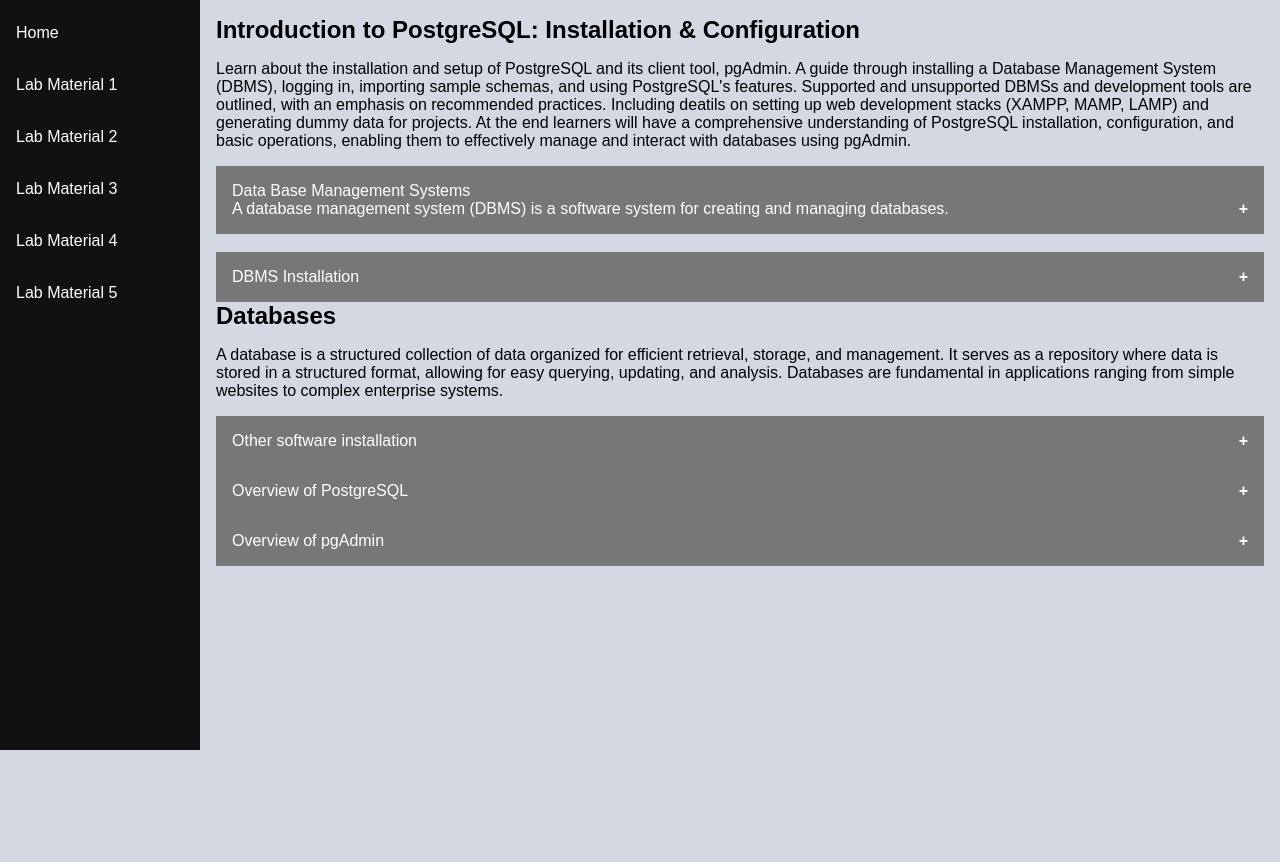
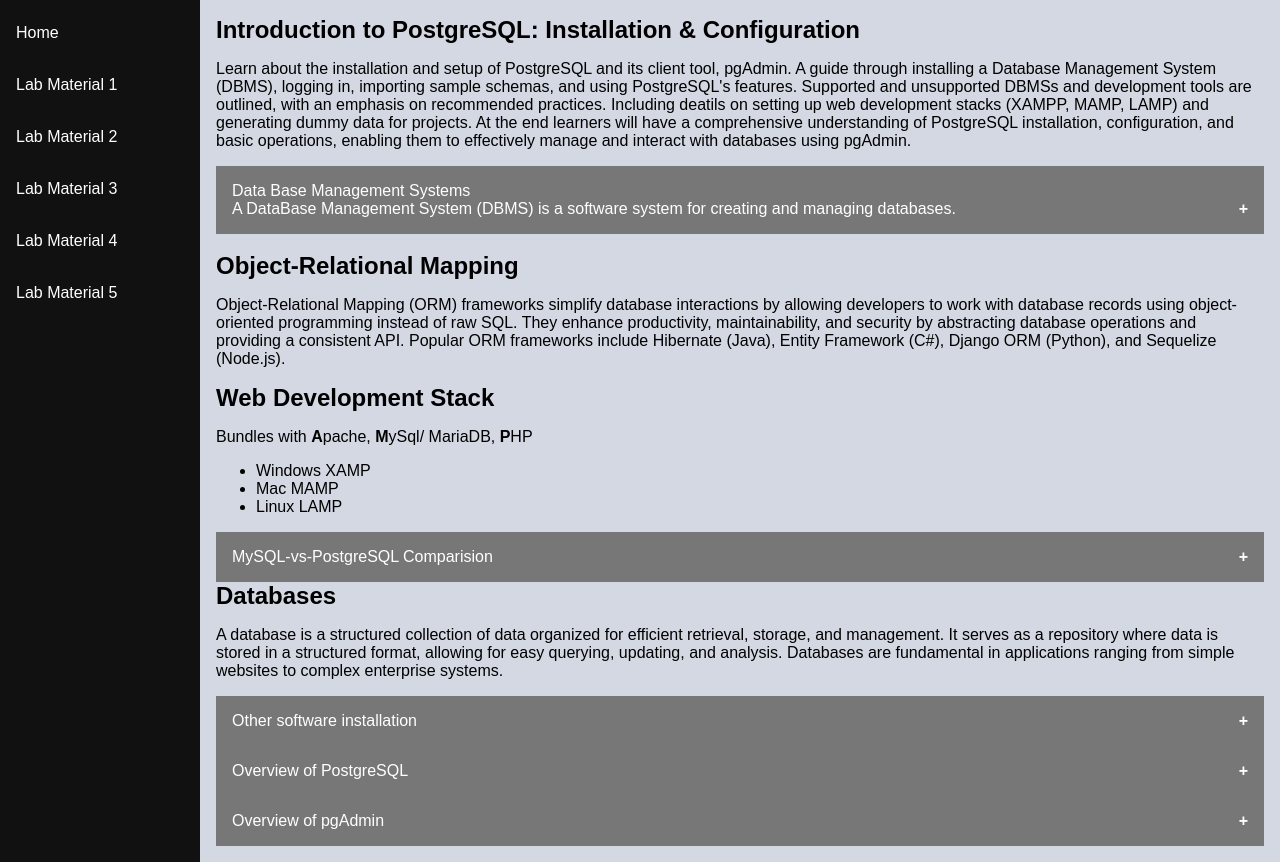
Before and after one commit to Maha-Muthu/query-craft, a Flask app: page /lab-material-one in a window 1280 px wide. Shown: the part 50-912 px from the top of the page. Before the commit the page ends 800 px from the top, so only its background shows below. Run offline with Flask 2, Linux system fonts and the light colour scheme; some libraries are stand-ins or nearby versions.

Commit message:
Lab Material 1 Content

```diff
--- a/static/css/collapsible-design.css
+++ b/static/css/collapsible-design.css
@@ -1,4 +1,5 @@
-/* Collapsible Button */
+/* This stylesheet includes styling for collapsibles for all the pages */
+
 .container .collapsible {
     background-color: #777;
     color: white;
@@ -8,11 +9,13 @@
     border: none;
     text-align: left;
     outline: none;
-    font-size: 1rem; /* Use rem units for font size */
+    font-size: 1rem;
     box-sizing: border-box;
+    overflow-x: auto;
 }
 
-.container .active, .collapsible:hover {
+.container .active,
+.collapsible:hover {
     background-color: #555;
 }
 
@@ -21,16 +24,15 @@
     color: white;
     font-weight: bold;
     float: right;
-    margin-left: 0.5rem; /* Use rem units for margin */
+    margin-left: 0.5rem;
 }
 
 .container .active:after {
     content: "\2212";
 }
 
-/* Collapsible Content */
 .container .content {
-    padding: 0 1rem; /* Use rem units for padding */
+    padding: 0 1rem;
     max-height: 0;
     overflow: hidden;
     transition: max-height 0.2s ease-out;
--- /dev/null
+++ b/static/css/table-design.css
@@ -0,0 +1,34 @@
+.table-container {
+    width: 90%;
+    margin: 0 auto;
+    overflow-x: auto; /* Adds horizontal scroll if needed */
+    box-shadow: 0 0.25em 0.5em rgba(0, 0, 0, 0.1);
+    background-color: #fff;
+    border-radius: 0.5em;
+    padding: 1em;
+}
+
+.responsive-table {
+    width: 100%;
+    border-collapse: collapse;
+    overflow: hidden;
+}
+
+.responsive-table thead {
+    background-color: #007bff;
+    color: #fff;
+}
+
+.responsive-table th, .responsive-table td {
+    padding: 1em;
+    text-align: left;
+    border-bottom: 0.1em solid #ddd;
+}
+
+.responsive-table th {
+    font-size: 1.1em;
+}
+
+.responsive-table tbody tr:nth-child(even) {
+    background-color: #f2f2f2;
+}
--- a/static/js/collapsiblescript.js
+++ b/static/js/collapsiblescript.js
@@ -1,8 +1,8 @@
-var coll = document.getElementsByClassName("collapsible");
-var i;
+var collapsibles = document.getElementsByClassName("collapsible");
+var collapsibleIterator;
 
-for (i = 0; i < coll.length; i++) {
-  coll[i].addEventListener("click", function() {
+for (collapsibleIterator = 0; collapsibleIterator < collapsibles.length; collapsibleIterator++) {
+  collapsibles[collapsibleIterator].addEventListener("click", function() {
     this.classList.toggle("active");
     var content = this.nextElementSibling;
     if (content.style.maxHeight){
--- a/templates/lab-material-one.html
+++ b/templates/lab-material-one.html
@@ -4,10 +4,10 @@
 <head>
   <meta charset="UTF-8">
   <meta name="viewport" content="width=device-width, initial-scale=1.0">
-  <title>Student Homepage</title>
+  <title>Databases Lab 1</title>
   <link rel="stylesheet" href="static/css/page-skeleton-design.css">
   <link rel="stylesheet" href="static/css/collapsible-design.css">
-
+  <link rel="stylesheet" href="static/css/table-design.css">
 </head>
 
 <body>
@@ -35,9 +35,10 @@
         for projects. At the end learners will have a comprehensive understanding of PostgreSQL installation,
         configuration, and basic operations, enabling them to effectively manage and interact with databases using
         pgAdmin.</p>
-      <button class="collapsible">Data Base Management Systems <br> A database management system (DBMS) is a software
+      <button class="collapsible">Data Base Management Systems <br> A DataBase Management System (DBMS) is a software
         system for creating and managing databases.</button>
       <div class="content">
+        <br>
         <p>The suggested DBMS for this course are:</p>
         <ul>
           <li>MySQL</li>
@@ -62,13 +63,75 @@
           <li>Map/Reduce frameworks</li>
           <li>Semantic data stores</li>
         </ul>
+        <p>Some DBMS Clients are:</p>
+        <ul>
+          <li>MySQL Workbench</li>
+          <li>Database Workbench</li>
+          <li>Dbeaver</li>
+          <li>Heidisql</li>
+          <li>Phpmyadmin</li>
+          <li>Pgadmin</li>
+        </ul>
+        <p>Some Development Tools include:</p>
+        <ul>
+          <li>Java</li>
+          <li>PHP</li>
+          <li>Nodejs/JavaScript</li>
+          <li>Python</li>
+          <li>.NET</li>
+          <li>C</li>
+          <li>C++</li>
+        </ul>
+        <p>For this course the suggested development tools are Java, PHP, JavaScript and Python</p>
       </div>
       <br>
-      <button class="collapsible">DBMS Installation</button>
+      <h2>Object-Relational Mapping</h2>
+      <p>Object-Relational Mapping (ORM) frameworks simplify database interactions by allowing developers to work with database records using object-oriented programming instead of raw SQL. They enhance productivity, maintainability, and security by abstracting database operations and providing a consistent API. Popular ORM frameworks include Hibernate (Java), Entity Framework (C#), Django ORM (Python), and Sequelize (Node.js).</p>
+      <h2>Web Development Stack</h2>
+      <p>Bundles with <b>A</b>pache, <b>M</b>ySql/ MariaDB, <b>P</b>HP</p>
+      <ul>
+        <li>Windows XAMP</li>
+        <li>Mac MAMP</li>
+        <li>Linux LAMP</li>
+      </ul>
+      <button class="collapsible">MySQL-vs-PostgreSQL Comparision</button>
       <div class="content">
-        <p>Lorem ipsum dolor sit amet, consectetur adipisicing elit, sed do eiusmod tempor incididunt ut labore et
-          dolore magna aliqua. Ut enim ad minim veniam, quis nostrud exercitation ullamco laboris nisi ut aliquip ex ea
-          commodo consequat.</p>
+        <br>
+        <p>The table below highlights the key differences between MySQL and PostgreSQL</p>
+        <div class="table-container">
+          <table class="responsive-table">
+              <thead>
+                  <tr>
+                      <th>Feature</th>
+                      <th>MySQL</th>
+                      <th>PostgreSQL</th>
+                  </tr>
+              </thead>
+              <tbody>
+                  <tr>
+                      <td>Data Safety</td>
+                      <td>Ensures data safety (ACID) based on an explicit setting</td>
+                      <td>Always ensures data safety (ACID) by default</td>
+                  </tr>
+                  <tr>
+                      <td>Following Rules</td>
+                      <td>Doesn't always follow SQL rules strictly</td>
+                      <td>Follows SQL rules very strictly</td>
+                  </tr>
+                  <tr>
+                    <td>JSON Data</td>
+                    <td>Can handle JSON data, but not as well as PostgreSQL</td>
+                    <td>Great at handling JSON data, good for NoSQL tasks</td>
+                </tr>
+                <tr>
+                  <td>Extensibility</td>
+                  <td>MySQL has a more rigid system with limited extensibility features.</td>
+                  <td>PostgreSQL is highly extensible, allowing users to add new data types, index types, and functions.</td>
+              </tr>
+              </tbody>
+          </table>
+          <br><br>
+      </div>
       </div>
       <h2>Databases</h2>
       <p>A database is a structured collection of data organized for efficient retrieval, storage, and management. It
```
Also changed, not shown: static/css/page-skeleton-design.css (+14 -3 lines).
